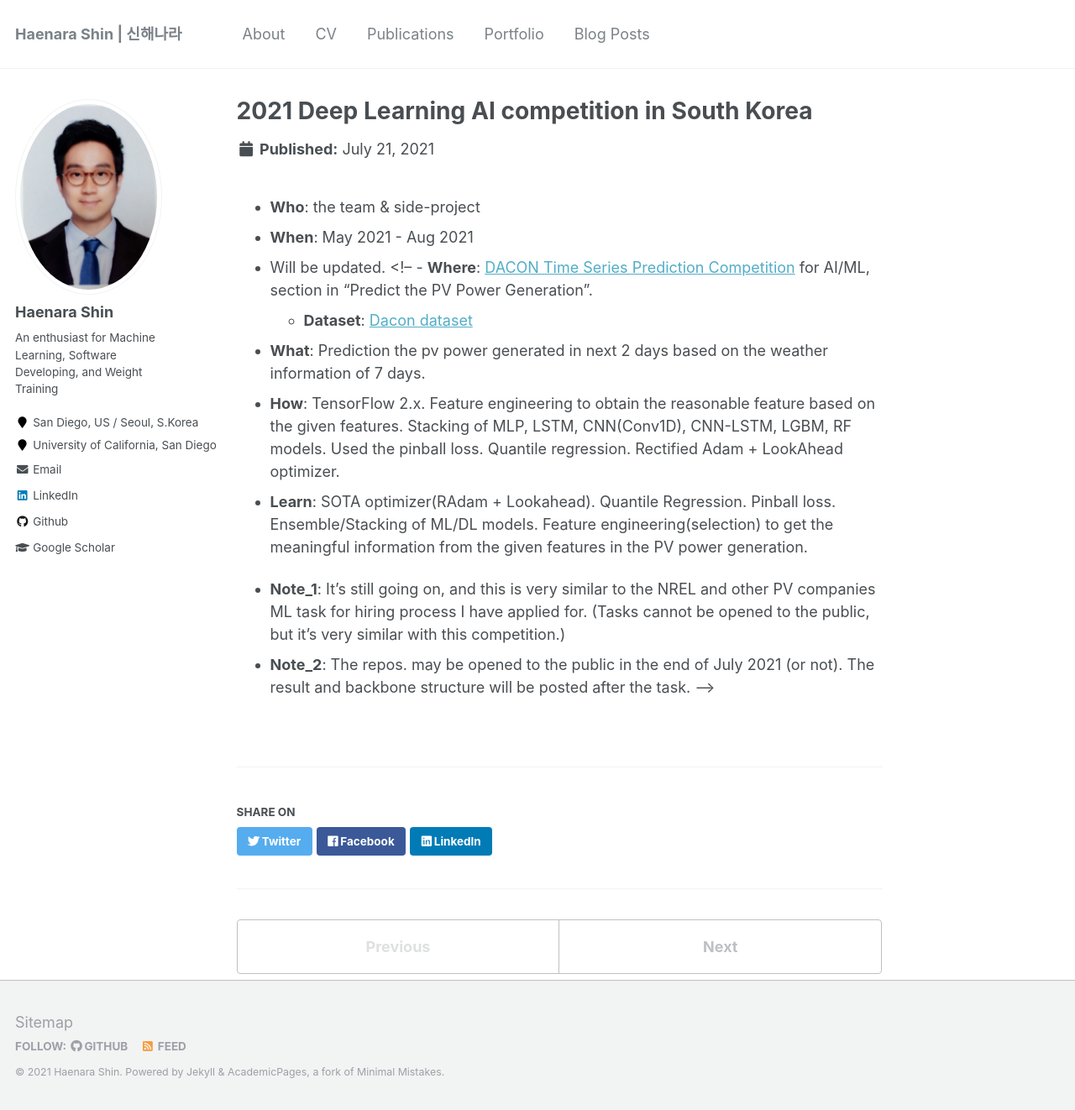
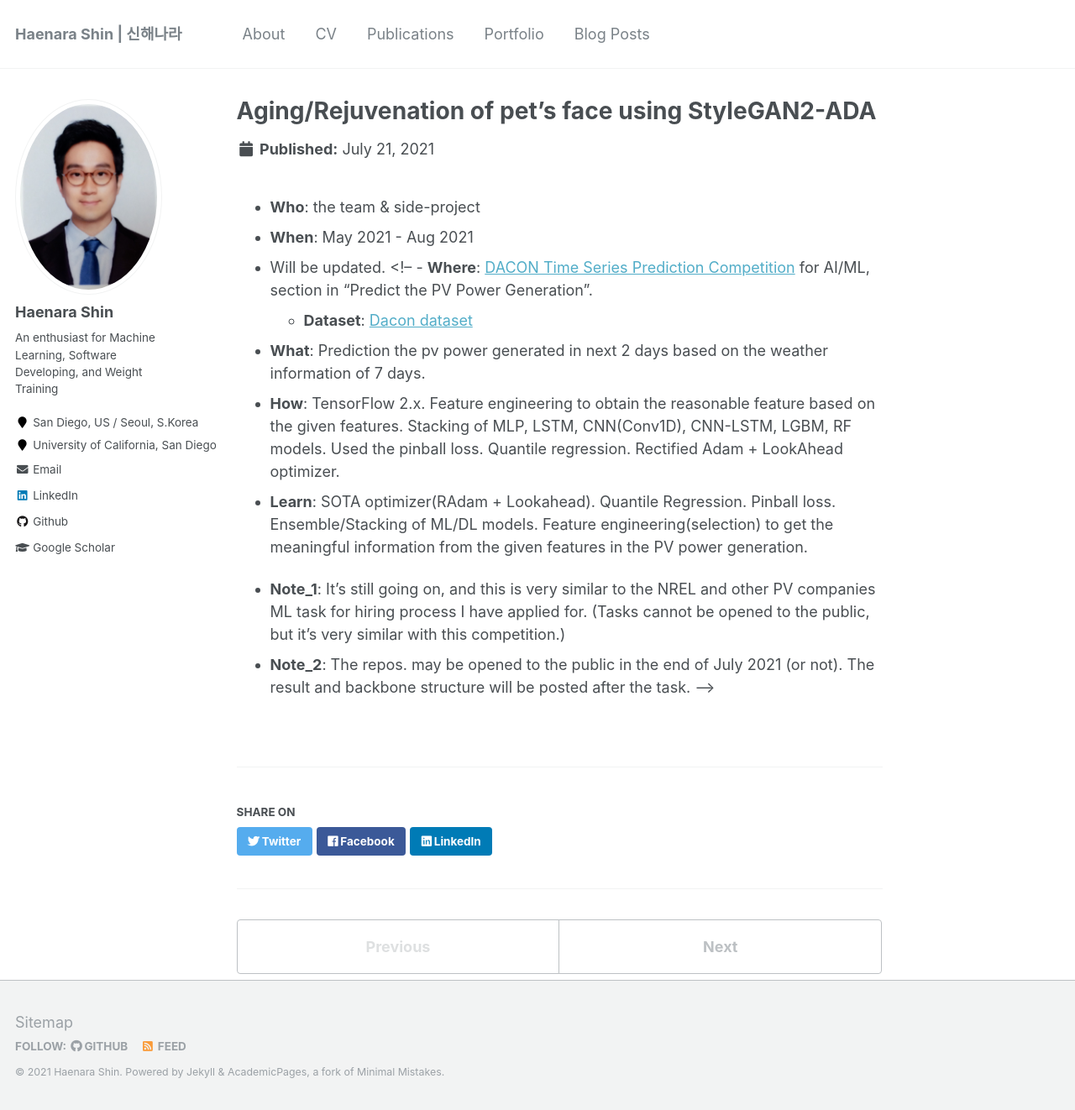
Before and after one commit to haenara-shin/haenara-shin.github.io, a Jekyll site: the page built from _portfolio/010_GAN_Project.md, in a window 1280 px wide and 1322 px high. Shown: the whole window at 84% size. Built offline with Jekyll 4.4.1, drawn with Linux system fonts in a browser that asks for light colours.

Commit message:
Update and rename 10_GAN_Project.md to 010_GAN_Project.md

```diff
--- a/_portfolio/10_GAN_Project.md
+++ b/_portfolio/010_GAN_Project.md
@@ -1,6 +1,6 @@
 ---
-title: "2021 Deep Learning AI competition in South Korea"
-excerpt: "2021 Deep Learning AI competiton: Aging/Rejuvenation of pet's face using StyleGAN2-ADA"
+title: "Aging/Rejuvenation of pet's face using StyleGAN2-ADA"
+excerpt: "2021 Deep Learning AI competiton in South Korea: Aging/Rejuvenation of pet's face using StyleGAN2-ADA"
 collection: portfolio
 ---
 
```
